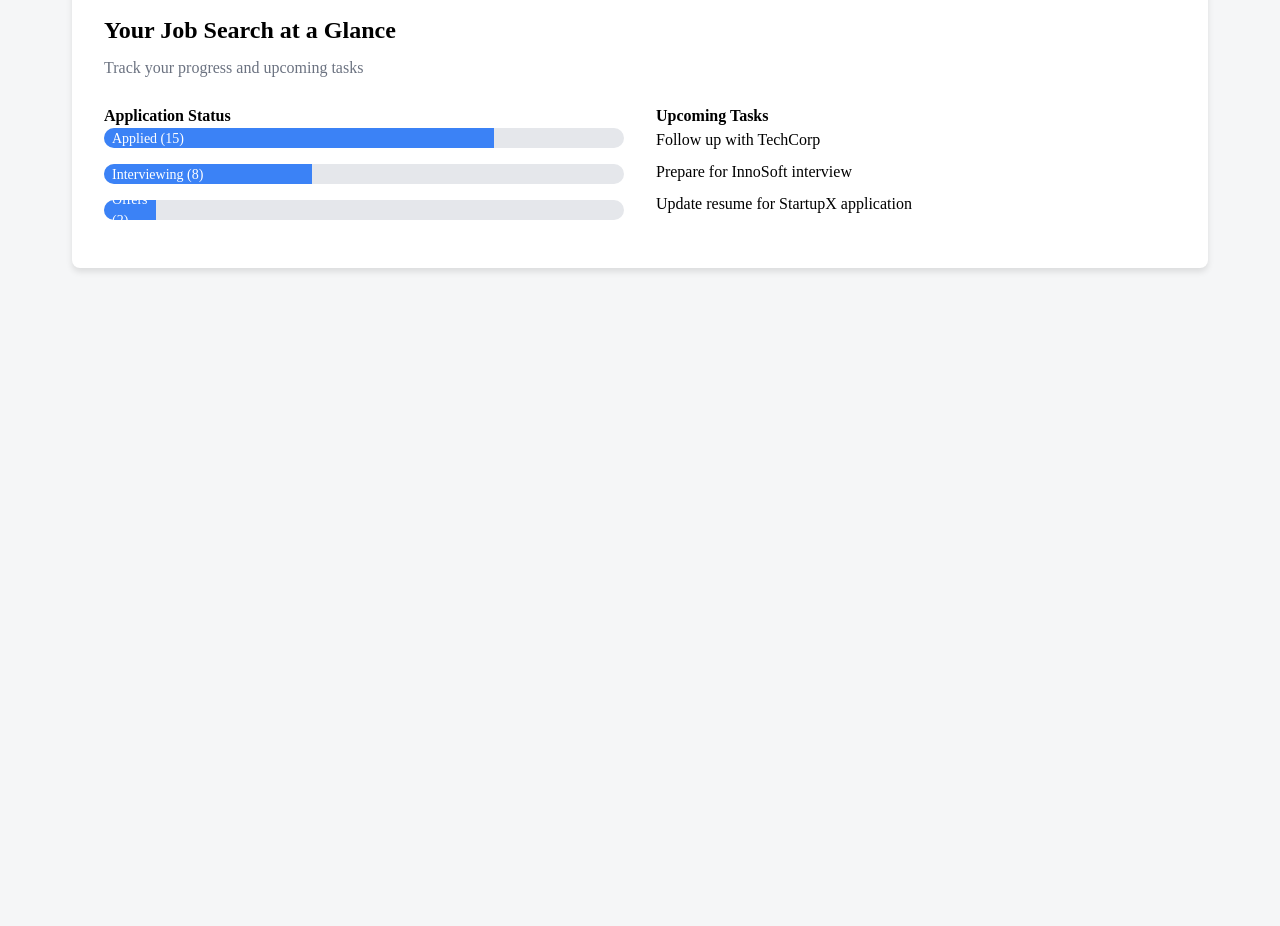
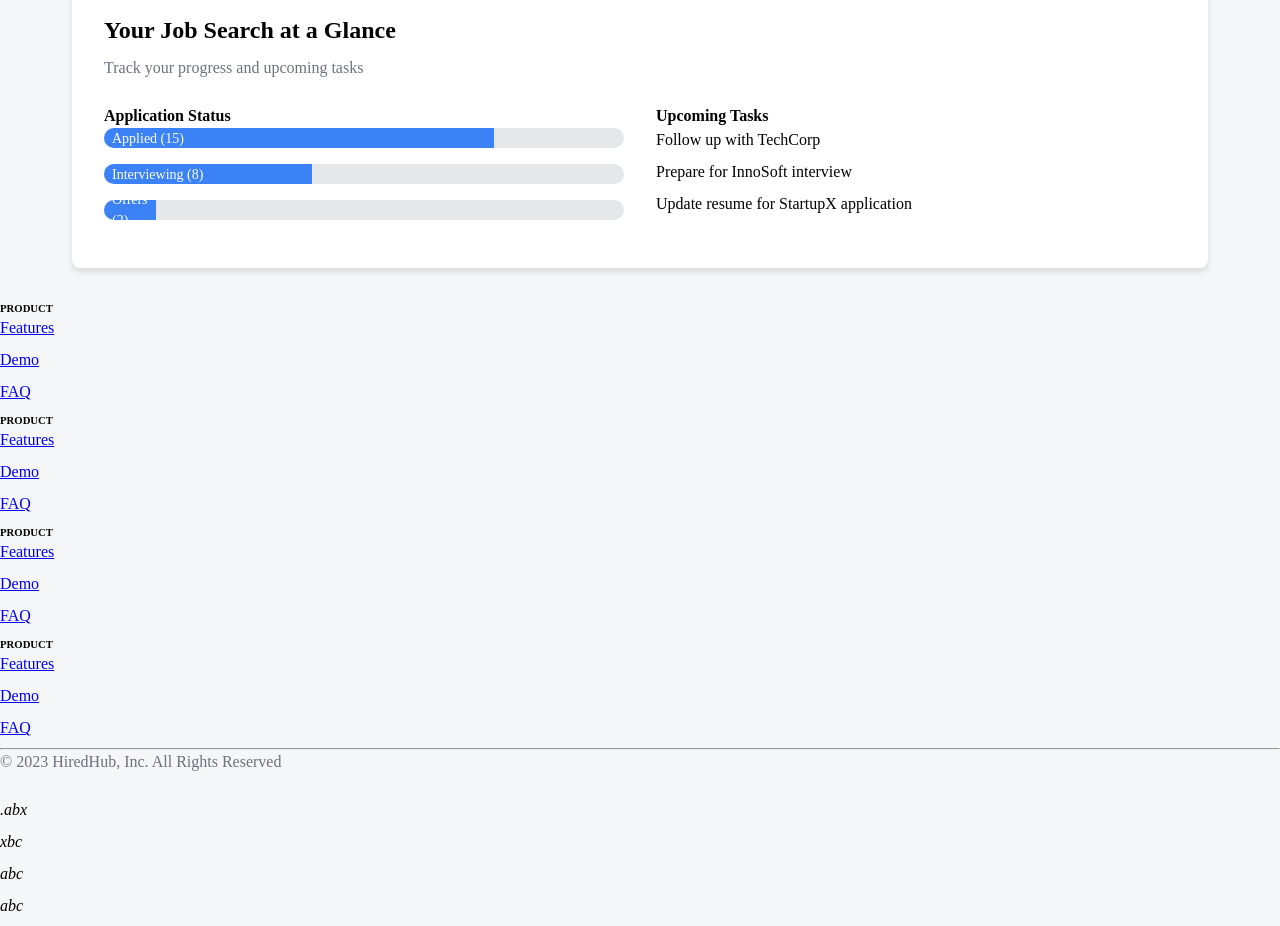
Before and after one commit to talhadevelopes/HiredHub, a plain HTML site: page index.html in a window 1280 px wide. Shown: the part 1357-2283 px from the top of the page. Before the commit the page ends 1657 px from the top, so only its background shows below. Drawn offline with Linux system fonts and the light colour scheme.

Commit message:
Footer Added

```diff
--- a/index.html
+++ b/index.html
@@ -221,9 +221,66 @@
                 </div>
             </div>
         </section>
+        <!--------------------- footer ------------------------------->
+<footer class="site-footer">
+    <div class="footer-container">
+      <div class="footer-row">
 
+        <div class="footer-col categories">
+          <h6>PRODUCT</h6>
+          <ul class="footer-links">
+            <li><a href="#">Features</a></li>
+            <li><a href="#">Demo</a></li>
+            <li><a href="#">FAQ</a></li>
+          </ul>
+        </div>
 
+        <div class="footer-col categories">
+            <h6>PRODUCT</h6>
+            <ul class="footer-links">
+              <li><a href="#">Features</a></li>
+              <li><a href="#">Demo</a></li>
+              <li><a href="#">FAQ</a></li>
+            </ul>
+          </div>
 
+          <div class="footer-col categories">
+            <h6>PRODUCT</h6>
+            <ul class="footer-links">
+              <li><a href="#">Features</a></li>
+              <li><a href="#">Demo</a></li>
+              <li><a href="#">FAQ</a></li>
+            </ul>
+          </div>
+
+          <div class="footer-col categories">
+            <h6>PRODUCT</h6>
+            <ul class="footer-links">
+              <li><a href="#">Features</a></li>
+              <li><a href="#">Demo</a></li>
+              <li><a href="#">FAQ</a></li>
+            </ul>
+          </div>
+      </div>
+      <hr>
+    </div>
+    <div class="footer-container">
+      <div class="footer-row">
+        <div class="footer-col copyright">
+          <p class="copyright-text">&copy; 2023 HiredHub, Inc. All Rights Reserved
+          </p>
+        </div>
+        <div class="social-icons">
+            <ul class="social-icons-list">
+                <li><i class="fa-brands fa-github">.abx</i></li>
+                <li><i class="fa-brands fa-github">xbc</i></li>
+                <li><i class="fa-brands fa-github">abc</i></li>
+                <li><i class="fa-brands fa-github">abc</i></li>
+            </ul>
+        </div>
+      </div>
+    </div>
+  </footer>
         <script src="script.js"></script>
 </body>
 </html>
```
